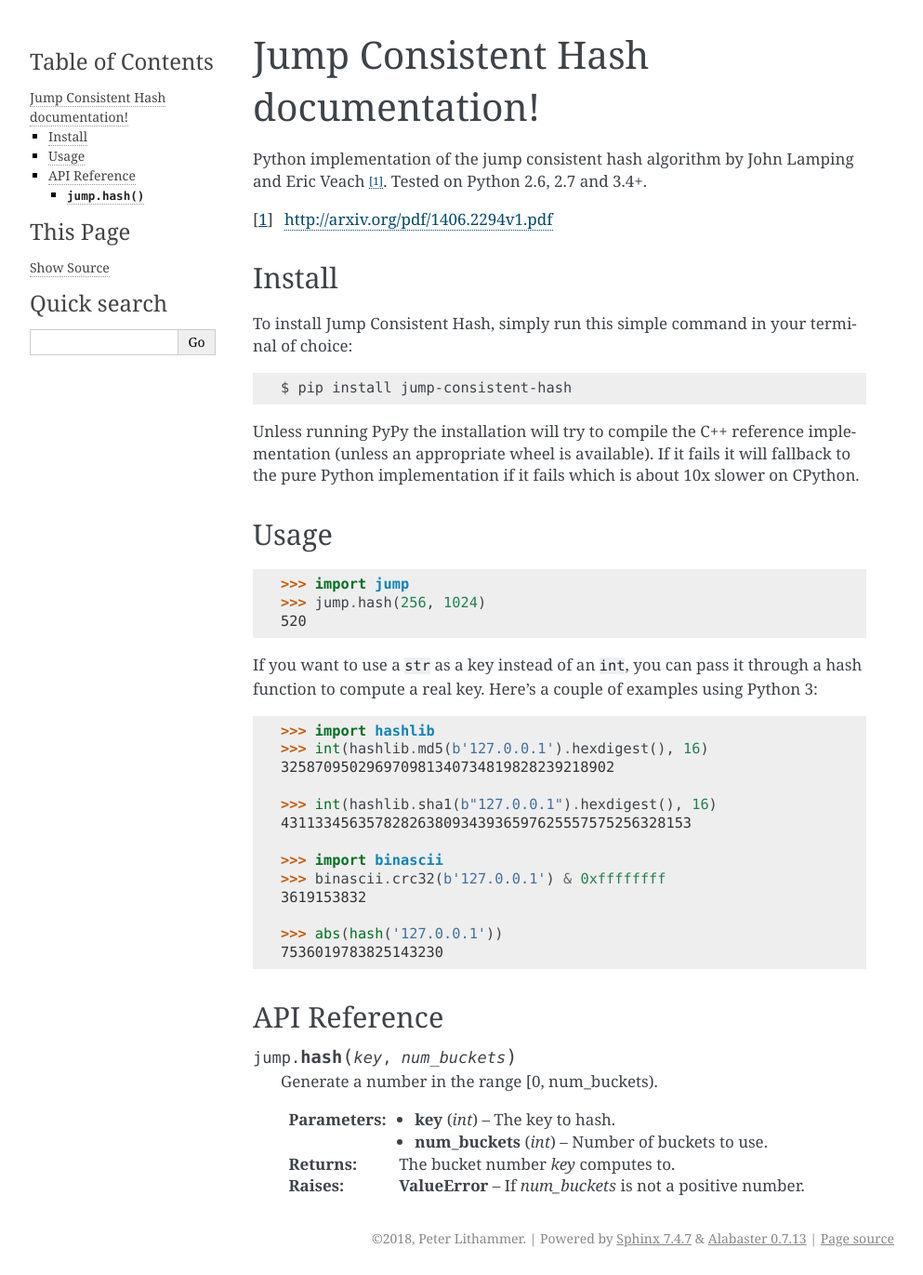
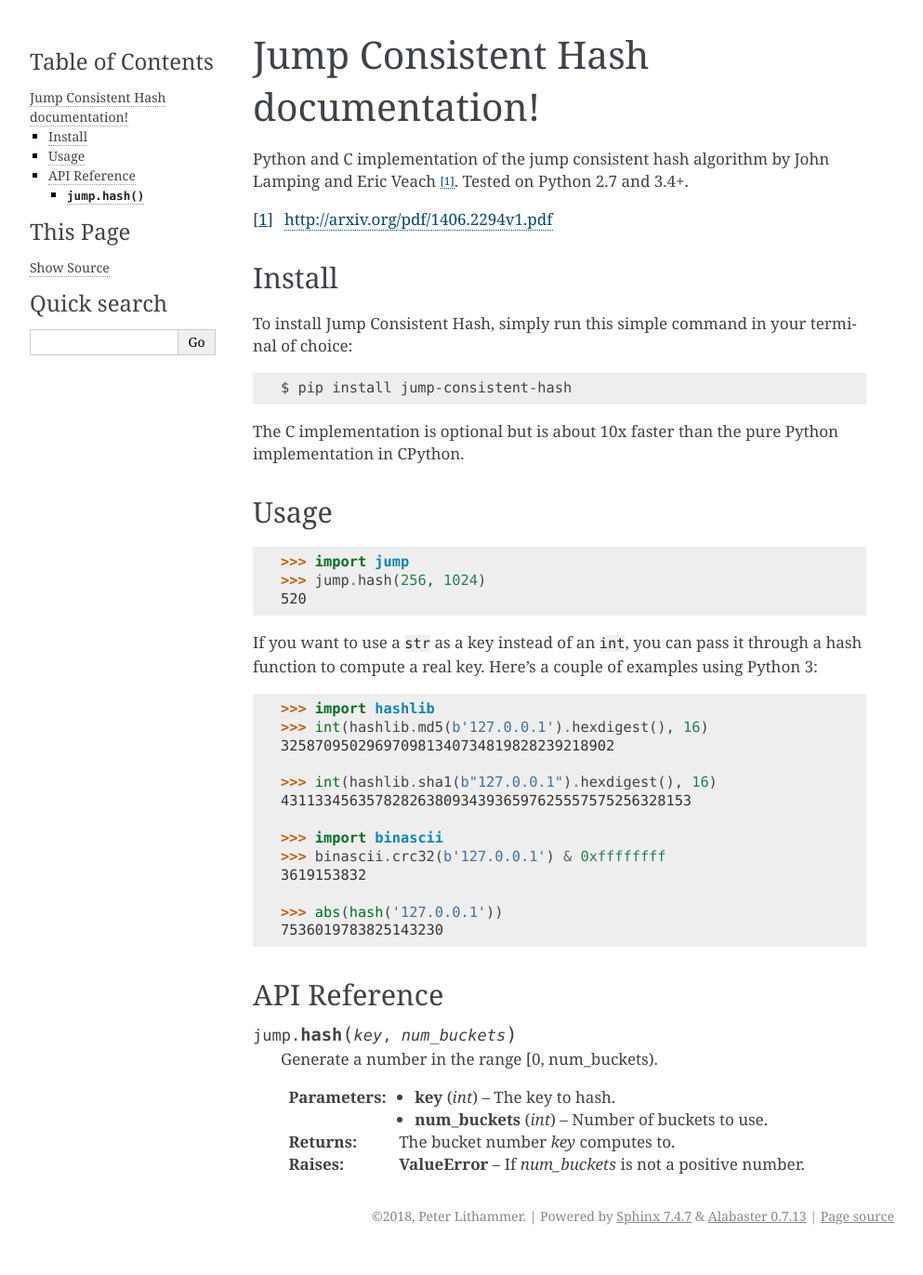
Before and after one commit to lithammer/python-jump-consistent-hash, a Sphinx documentation site: the page built from docs/index.rst, in a window 1280 px wide. Shown: the whole page at 93% size, without its empty margins (148-1141 px from the left). Built offline with Sphinx 7.4.7, drawn with Linux system fonts in a browser that asks for light colours; after the commit the page ends 1347 px from its top, so only the background shows below that.

```diff
--- a/docs/index.rst
+++ b/docs/index.rst
@@ -4,22 +4,21 @@ Jump Consistent Hash documentation!
 .. toctree::
    :maxdepth: 2
 
-Python implementation of the jump consistent hash algorithm by John Lamping and
-Eric Veach [1]_. Tested on Python 2.6, 2.7 and 3.4+.
+Python and C implementation of the jump consistent hash algorithm by John
+Lamping and Eric Veach [1]_. Tested on Python 2.7 and 3.4+.
 
 .. [1] http://arxiv.org/pdf/1406.2294v1.pdf
 
 Install
 -------
 
-To install Jump Consistent Hash, simply run this simple command in your terminal of choice::
+To install Jump Consistent Hash, simply run this simple command in your
+terminal of choice::
 
    $ pip install jump-consistent-hash
 
-Unless running PyPy the installation will try to compile the C++ reference
-implementation (unless an appropriate wheel is available). If it fails it will
-fallback to the pure Python implementation if it fails which is about 10x
-slower on CPython.
+The C implementation is optional but is about 10x faster than the pure Python
+implementation in CPython.
 
 Usage
 -----
```
Also changed, not shown: README.rst (+4 -6 lines).
